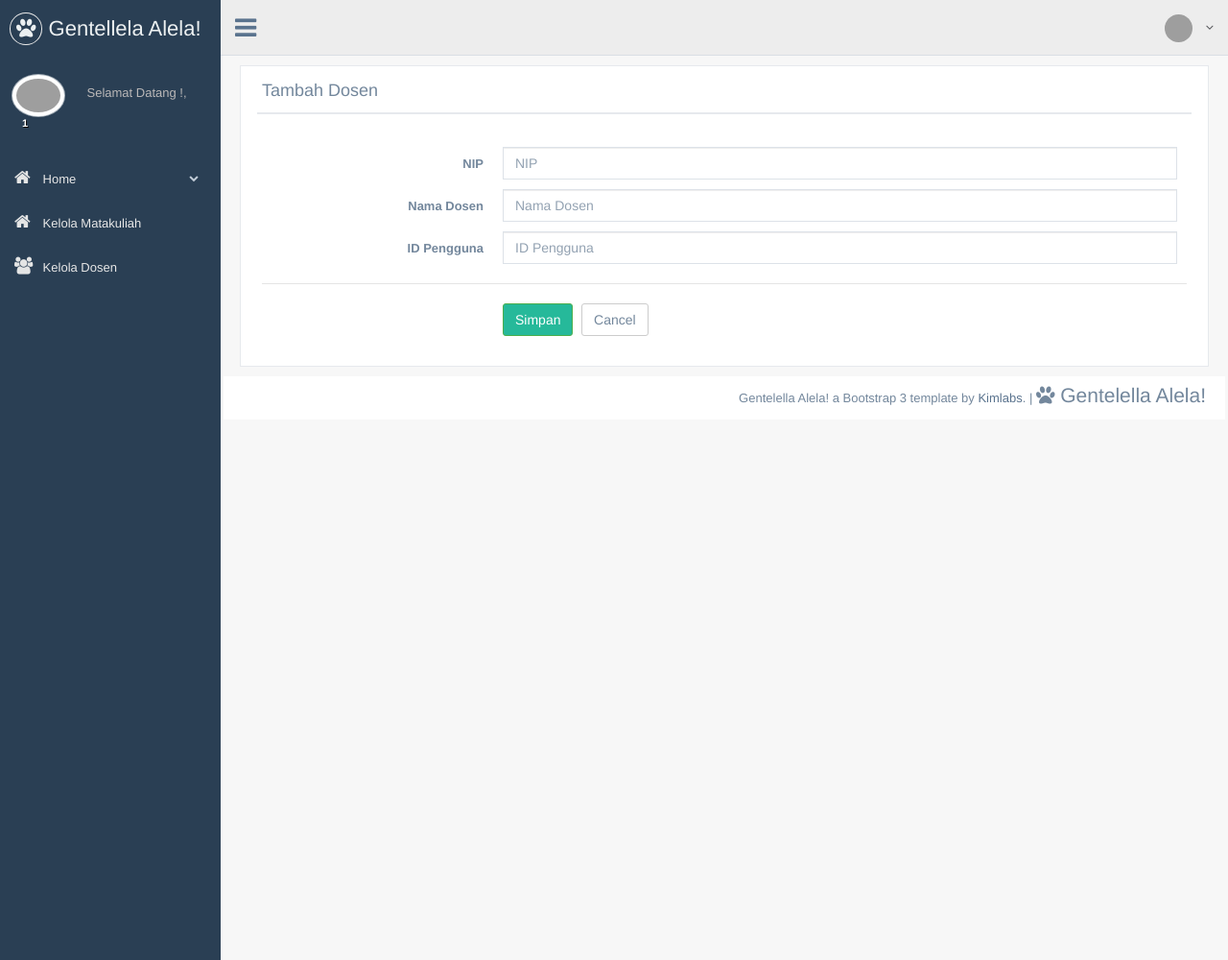
After one commit to dedihartono/project3, a CodeIgniter app: page /sip/kelola_dosen/tambah_dosen in a window 1280 px wide. The commit adds this page. Shown: the whole page at 96% size. Run offline with CodeIgniter, Linux system fonts and the light colour scheme; a user stored in the database is signed in; grey boxes are pictures that could not be loaded.

Commit message:
tambahan buat latihan

```diff
--- /dev/null
+++ b/application/controllers/Kelola_dosen.php
@@ -0,0 +1,76 @@
+<?php
+defined('BASEPATH') OR exit('No direct script access allowed');
+
+class Kelola_dosen extends CI_Controller {
+
+  public function __construct()
+  {
+    parent::__construct();
+      $this->load->helper(array('url'));
+      $this->load->model(array('m_pengguna', 'm_dosen'));
+			$this->m_pengguna->check_session();
+
+  }
+
+  public function tampil_dosen()
+  {
+    $data['panel_title'] = 'Tampil Dosen';
+    $data['db'] = $this->m_dosen->lihat_data_dosen();
+    $data['konten'] = 'dosen/v_tampil_dosen';
+    $this->load->view('template_admin', $data);
+  }
+
+  public function tambah_dosen()
+  {
+    $data['panel_title'] = 'Tambah Dosen';
+    $data['konten'] = 'dosen/v_tambah_dosen';
+    $this->load->view('template_admin', $data);
+  }
+
+  public function tambah_dosen_proses()
+  {
+    $data = array(
+      'nip'         => $this->input->post('nip'),
+      'nama_dosen'  => $this->input->post('nama_dosen'),
+      'id_pengguna' => $this->input->post('id_pengguna'),
+    );
+
+    $this->m_dosen->tambah_data_dosen($data);
+		$alert	= "<script>alert('Data berhasil disimpan')</script>";
+		$this->session->set_flashdata("alert", $alert);
+		redirect('kelola_dosen/tampil_dosen');
+  }
+
+  public function edit_dosen($id)
+  {
+    $data['panel_title'] = 'Tambah Dosen';
+    $data['db'] = $this->m_jadwal->lihat_data_by($id);
+    $data['konten'] = 'jadwal/v_edit_dosen';
+    $this->load->view('template_admin', $data);
+  }
+
+  public function edit_dosen_proses($id)
+  {
+    $id = $this->uri->segment('3');
+
+    $data = array(
+      'matakuliah'  => $this->input->post('matakuliah'),
+      'sks'         => $this->input->post('sks'),
+    );
+
+    $this->m_jadwal->edit_data_dosen($data, $id);
+    $alert	= "<script>alert('Data berhasil diedit')</script>";
+    $this->session->set_flashdata("alert", $alert);
+    redirect('kelola_jadwal/tampil_dosen');
+  }
+
+  public function hapus_dosen($id)
+  {
+    $id = $this->uri->segment('3');
+    $this->m_jadwal->hapus_data_dosen($id);
+    $alert	= "<script>alert('Data berhasil dihapus')</script>";
+    $this->session->set_flashdata("alert", $alert);
+    redirect('kelola_jadwal/tampil_dosen');
+  }
+
+}
--- /dev/null
+++ b/application/models/M_dosen.php
@@ -0,0 +1,44 @@
+<?php
+defined('BASEPATH') OR exit('No direct script access allowed');
+
+class M_dosen extends CI_Model {
+
+  public function __construct()
+  {
+    parent::__construct();
+
+    $this->load->database();
+  }
+
+  //kelola Dosen
+  public function lihat_data_dosen() {
+    $query = $this->db->get('tb_dosen');
+    return $query->result();
+  }
+
+  public function tambah_data_dosen($data)
+  {
+    $this->db->insert('tb_dosen', $data);
+  }
+
+  public function lihat_data_by($id)
+  {
+    $this->db->where('id_dosen', $id);
+    $query = $this->db->get('tb_dosen');
+
+    return $query->row();
+  }
+
+  public function edit_data_dosen($data, $id)
+  {
+    $this->db->where('id_dosen', $id);
+    $this->db->update('tb_dosen', $data);
+  }
+
+  public function hapus_data_dosen($id)
+  {
+    $this->db->where('id_dosen', $id);
+    $this->db->delete('tb_dosen');
+  }
+
+}
--- /dev/null
+++ b/application/views/dosen/v_tambah_dosen.php
@@ -0,0 +1,42 @@
+<div class="row">
+      <div class="col-md-12 col-sm-12 col-xs-12">
+        <div class="x_panel">
+          <div class="x_title">
+              <h2><?php echo $panel_title; ?></h2>
+
+              <div class="clearfix"></div>
+          </div>
+          <div class="x_content">
+              <br>
+              <form class="form-horizontal form-label-left" method="post" action="<?php echo base_url();?>kelola_dosen/tambah_dosen_proses">
+                  <div class="form-group">
+                      <label class="control-label col-md-3 col-sm-3 col-xs-12">NIP</label>
+                      <div class="col-md-9 col-sm-9 col-xs-12">
+                          <input class="form-control" name="nip" placeholder="NIP" type="text">
+                      </div>
+                  </div>
+                  <div class="form-group">
+                      <label class="control-label col-md-3 col-sm-3 col-xs-12">Nama Dosen</label>
+                      <div class="col-md-9 col-sm-9 col-xs-12">
+                          <input class="form-control" name="nama_dosen" placeholder="Nama Dosen" type="text">
+                      </div>
+                  </div>
+                  <div class="form-group">
+                      <label class="control-label col-md-3 col-sm-3 col-xs-12">ID Pengguna</label>
+                      <div class="col-md-9 col-sm-9 col-xs-12">
+                          <input class="form-control" name="id_pengguna" placeholder="ID Pengguna" type="text">
+                      </div>
+                  </div>
+                  <div class="ln_solid"></div>
+                  <div class="form-group">
+                      <div class="col-md-9 col-sm-9 col-xs-12 col-md-offset-3">
+                        <button type="submit" class="btn btn-success">Simpan</button>
+                        <button type="reset" class="btn btn-default">Cancel</button>
+                      </div>
+                  </div>
+
+              </form>
+          </div>
+      </div>
+      </div>
+</div>
--- a/application/views/navigasi/nav.php
+++ b/application/views/navigasi/nav.php
@@ -25,6 +25,9 @@
             <li>
               <a href="<?php echo base_url();?>kelola_jadwal/tampil_mk"><i class="fa fa-home"></i> Kelola Matakuliah</a>
             </li>
+            <li>
+              <a href="<?php echo base_url();?>kelola_dosen/tampil_dosen"><i class="fa fa-users"></i> Kelola Dosen</a>
+            </li>
         </ul>
     </div>
 
```
Also changed, not shown: application/views/dosen/v_tampil_dosen.php (added, +45 -0 lines), sipel.sql (added, +252 -0 lines).
